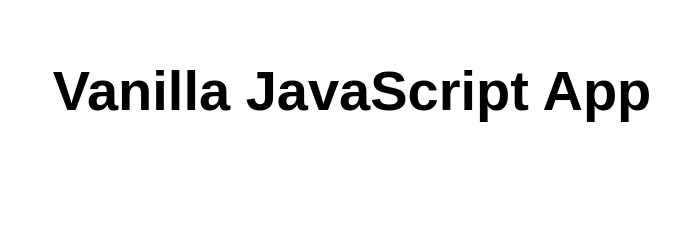
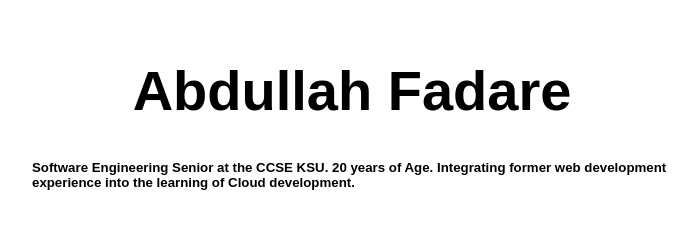
Before and after one commit to afadare/my-first-static-web-app, a plain HTML site: page src/index.html in a window 1280 px wide. Shown: the whole page, without its empty margins (288-985 px from the left). Drawn offline with Linux system fonts and the light colour scheme.

Commit message:
Update index.html

```diff
--- a/src/index.html
+++ b/src/index.html
@@ -5,12 +5,15 @@
   <meta charset="UTF-8">
   <meta name="viewport" content="width=device-width, initial-scale=1.0">
   <link rel="stylesheet" href="styles.css">
-  <title>Vanilla JavaScript App</title>
+  <title>CloudSim Lab</title>
 </head>
 
 <body>
   <main>
-    <h1>Vanilla JavaScript App</h1>
+    <h1>Abdullah Fadare</h1>
+    <h5> Software Engineering Senior at the CCSE KSU. 20 years of Age.
+      Integrating former web development experience into the learning of Cloud development.
+      <h5>
   </main>
 </body>
 
```
